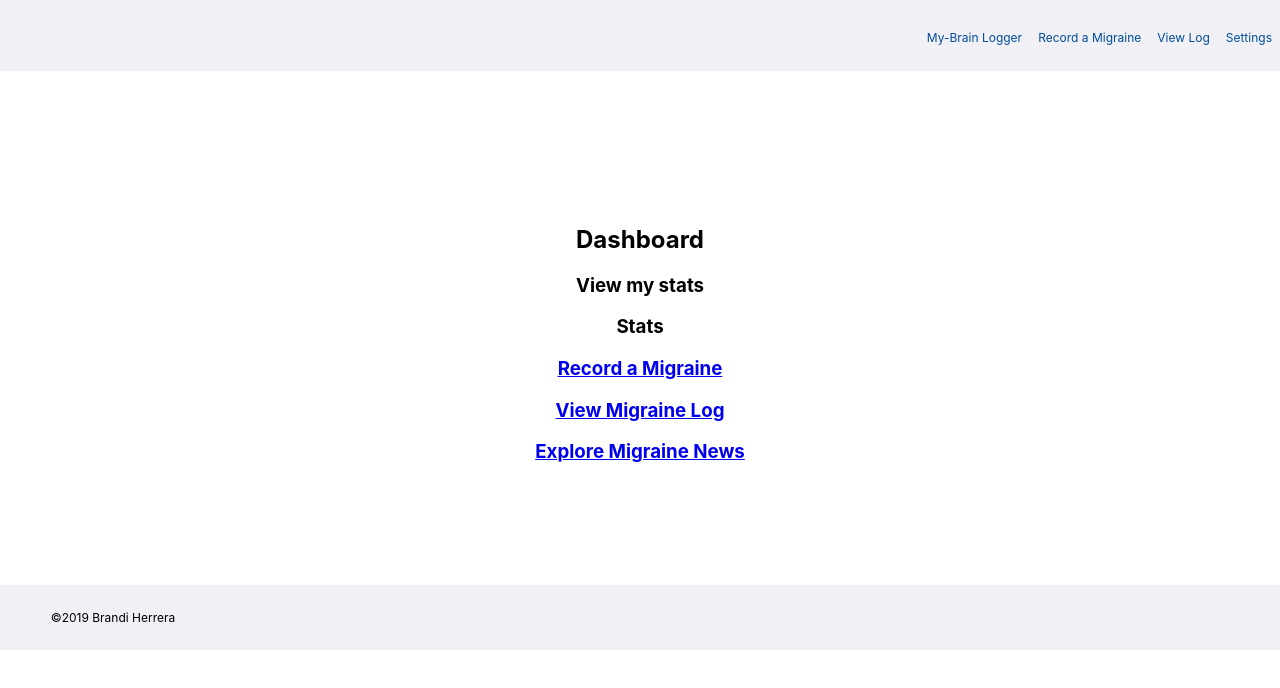
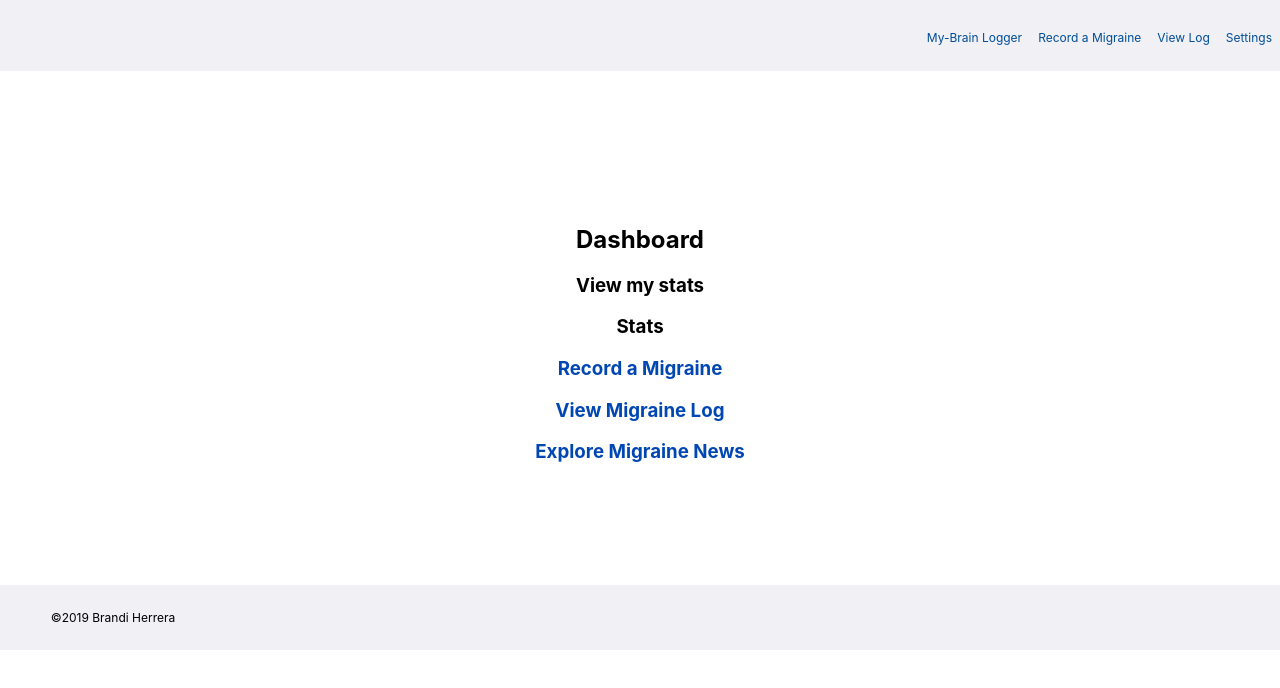
Before and after one commit to brandiherrera/migraine-app-full-stack-capstone-react, a React (Create React App) app: page /dashboard in a window 1280 px wide. Shown: the top 688 px of the page. Built offline with nearby package versions, Linux system fonts and the light colour scheme.

Commit message:
updated dashboard and record form css

```diff
--- a/src/App.css
+++ b/src/App.css
@@ -7,21 +7,13 @@ li {
   list-style-type: none;
 }
 
-/* .App-logo {
-  height: 40vmin;
-} */
-
-/* .App-header {
-  background-color: #282c34;
-  min-height: 100vh;
-  display: flex;
-  flex-direction: column;
-  align-items: center;
-  justify-content: center;
-  font-size: calc(10px + 2vmin);
-  color: white;
+input {
+  height: 15px;
+  border-radius: 5px;
+  padding: 5px;
 }
 
-.App-link {
-  color: #09d3ac;
-} */
+button {
+  height: 30px;
+  border-radius: 5px;
+}
--- /dev/null
+++ b/src/components/dashboard.css
@@ -0,0 +1,5 @@
+.dashboard-link {
+    /* padding: 8px; */
+    color: #0047b3;
+    text-decoration: none;
+}
--- a/src/components/dashboard.js
+++ b/src/components/dashboard.js
@@ -1,18 +1,37 @@
 import React from 'react';
 import { Link } from 'react-router-dom';
 import Stats from '../components/stats';
+import './dashboard.css';
 
 export default function Dashboard() {
     return (
         <div className='dashboard'>
             <h2>Dashboard</h2>
-            <section className="my-stats">
+            <section className='my-stats'>
                 <h3>View my stats</h3>
             </section>
             <Stats />
-            <h3><Link to="/record-migraine">Record a Migraine</Link></h3>
-            <h3><Link to="/log">View Migraine Log</Link></h3>
-            <h3><Link to="/explore">Explore Migraine News</Link></h3>
+            <h3>
+                <Link
+                    to="/record-migraine"
+                    className='dashboard-link'>
+                    Record a Migraine
+                </Link>
+            </h3>
+            <h3>
+                <Link
+                    to="/log"
+                    className='dashboard-link'>
+                    View Migraine Log
+                </Link>
+            </h3>
+            <h3>
+                <Link
+                    to="/explore"
+                    className='dashboard-link'>
+                        Explore Migraine News
+                </Link>
+            </h3>
 
         </div>
     )
--- a/src/components/record-migraine.js
+++ b/src/components/record-migraine.js
@@ -1,7 +1,7 @@
 import React from 'react';
 
 export default function RecordMigraine(props) {
-    console.log(props)
+    // console.log(props)
     return (
         <form className='record-migraine-form'>
             <div className="record-form-entry">
```
